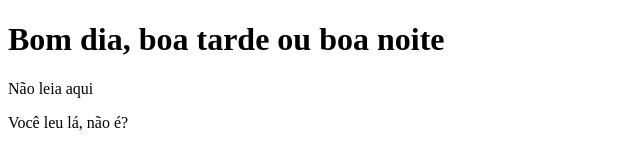
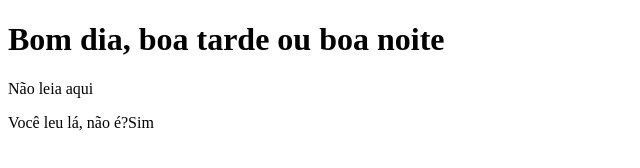
Before and after one commit to luclucas/EstudandoGit, a plain HTML site: page teste.html in a window 1280 px wide. Shown: the full height of the page, 0-640 px from the left. Drawn offline with Linux system fonts and the light colour scheme.

Commit message:
terceiro commit

```diff
--- a/teste.html
+++ b/teste.html
@@ -9,6 +9,6 @@
     <body>
         <h1>Bom dia, boa tarde ou boa noite</h1>
         <p>Não leia aqui</p>
-        <p>Você leu lá, não é?</p>
+        <p>Você leu lá, não é?Sim</p>
     </body>
 </html>
```
